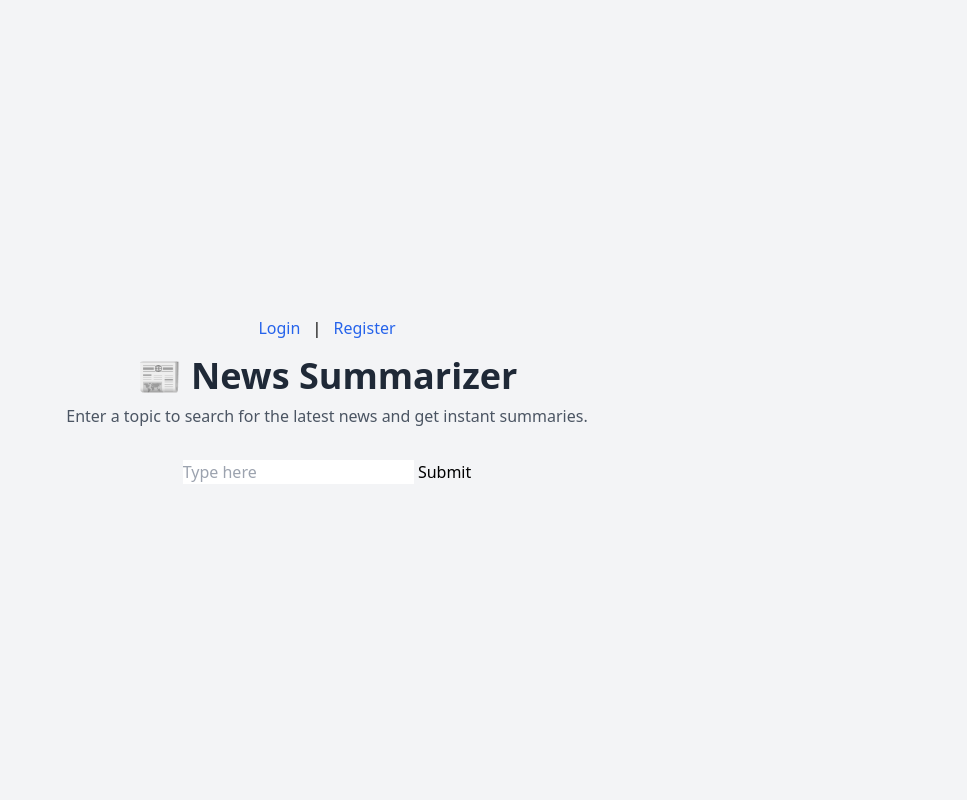
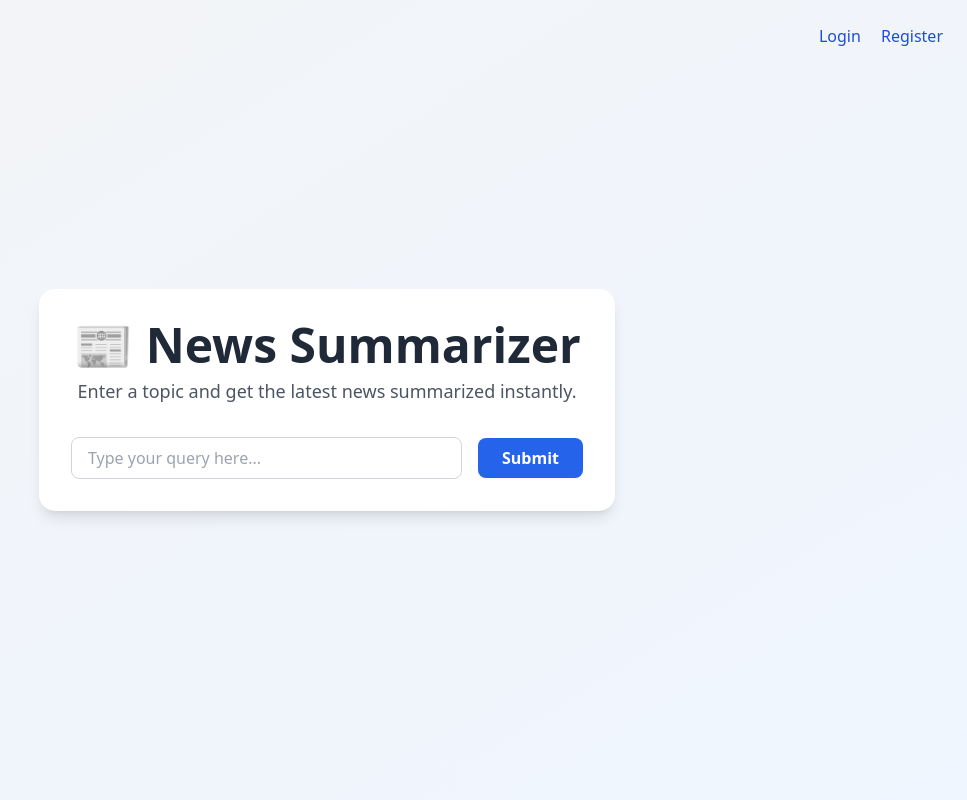
Before and after one commit to ffarishta/News-Summarizer, a Flask app: page / in a window 1280 px wide. Shown: the whole page, without its empty margins (313-1280 px from the left). Run offline with Flask 3, Linux system fonts and the light colour scheme; some libraries are stand-ins or nearby versions.

Commit message:
redesigned index

```diff
--- a/src/app.py
+++ b/src/app.py
@@ -1,4 +1,4 @@
-from flask import Flask, render_template, url_for, redirect, jsonify, request
+from flask import Flask, render_template, url_for, redirect, jsonify, request, session
 from flask_sqlalchemy import SQLAlchemy
 from flask_login import UserMixin, login_user, LoginManager, login_required, logout_user, current_user
 from flask_wtf import FlaskForm
@@ -62,8 +62,13 @@ def index():
     if request.method == "POST":
         query = request.form.get("query")
         o = api.output(query)
-        return o
+        print(o)
+        return redirect(url_for('result'))
     return render_template('index.html')
+
+@app.route('/result')
+def result():
+    return render_template('result.html', data=o)
 
 
 
@@ -113,4 +118,4 @@ def register():
 
 
 if __name__ == "__main__":
-    app.run(port=8000,debug=True)
+    app.run(port=5001,debug=True)
--- a/src/templates/index.html
+++ b/src/templates/index.html
@@ -6,25 +6,39 @@
   <title>News Summarizer</title>
   <script src="https://cdn.tailwindcss.com"></script>
 </head>
-<body class="flex flex-col items-center justify-center bg-gray-100 min-h-screen p-6">
+<body class="bg-gradient-to-br from-gray-100 to-blue-50 min-h-screen flex flex-col items-center justify-center p-6">
 
   <!-- Auth Links -->
-  <div class="mb-4">
-    <a href="{{ url_for('login') }}" class="text-blue-600 hover:underline">Login</a>
-    <span class="mx-2">|</span>
-    <a href="{{ url_for('register') }}" class="text-blue-600 hover:underline">Register</a>
-  </div>
-
-  <!-- Header -->
-  <header class="text-center mb-8">
-    <h1 class="text-4xl font-bold text-gray-800">📰 News Summarizer</h1>
-    <p class="text-gray-600 mt-2">Enter a topic to search for the latest news and get instant summaries.</p>
+  <header class="absolute top-6 right-6 space-x-4">
+    <a href="{{ url_for('login') }}" class="text-blue-700 font-medium hover:underline hover:text-blue-900 transition">Login</a>
+    <a href="{{ url_for('register') }}" class="text-blue-700 font-medium hover:underline hover:text-blue-900 transition">Register</a>
   </header>
 
-  <form method="POST">
-    <input type="text" name="query" placeholder="Type here">
-    <input type="submit" value="Submit">
-</form>
+  <!-- Main Content -->
+  <main class="w-full max-w-xl bg-white rounded-2xl shadow-lg p-8">
+    <!-- Title -->
+    <div class="text-center mb-8">
+      <h1 class="text-5xl font-extrabold text-gray-800 mb-2">📰 News Summarizer</h1>
+      <p class="text-gray-600 text-lg">Enter a topic and get the latest news summarized instantly.</p>
+    </div>
+
+    <!-- Form -->
+    <form method="POST" class="flex flex-col sm:flex-row items-center gap-4">
+      <input
+        type="text"
+        name="query"
+        placeholder="Type your query here..."
+        class="flex-grow px-4 py-2 border border-gray-300 rounded-lg focus:outline-none focus:ring-2 focus:ring-blue-500 transition"
+        required
+      >
+      <button
+        type="submit"
+        class="px-6 py-2 bg-blue-600 text-white rounded-lg hover:bg-blue-700 transition font-semibold shadow-sm"
+      >
+        Submit
+      </button>
+    </form>
+  </main>
 
 </body>
 </html>
```
Also changed, not shown: src/api.py (+11 -11 lines), src/templates/result.html (+12 -0 lines).
